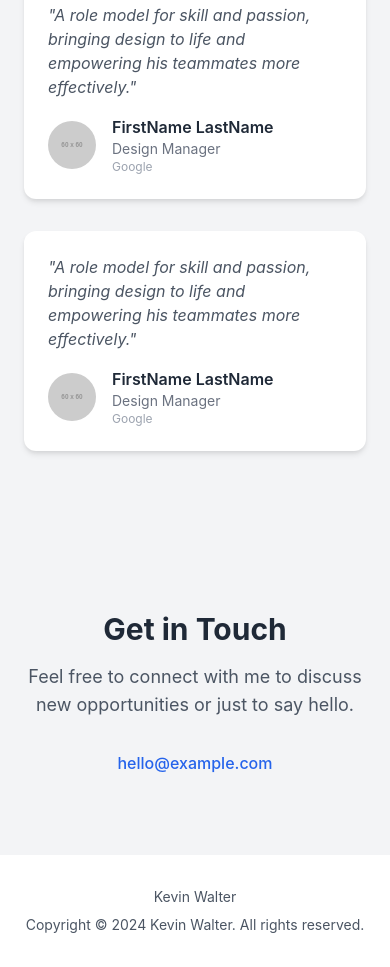
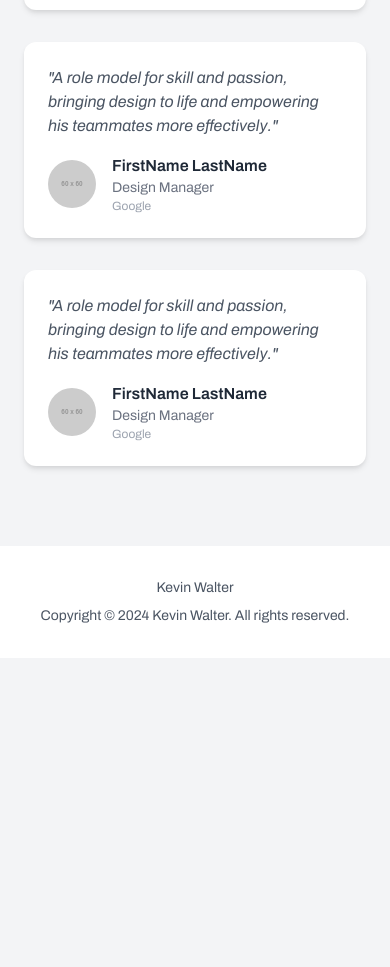
Before and after one commit to kevikramer/portfolio, a plain HTML site: page index.html in a window 390 px wide. Shown: the part 3166-4133 px from the top of the page. After the commit the page ends 3824 px from the top, so only its background shows below. Drawn offline with nearby package versions, Linux system fonts and the light colour scheme; placeholder pictures from the web are drawn by us.

Commit message:
Update index.html

```diff
--- a/index.html
+++ b/index.html
@@ -3,12 +3,21 @@
 <head>
     <meta charset="UTF-8">
     <meta name="viewport" content="width=device-width, initial-scale=1.0">
-    <title>Kevin Voller - Product Designer</title>
+    <title>Kevin Walter - UX Designer</title>
     <!-- Tailwind CSS CDN -->
     <script src="https://cdn.tailwindcss.com"></script>
+    <!-- Google Fonts - Archivo Black for headers -->
+    <link rel="preconnect" href="https://fonts.googleapis.com">
+    <link rel="preconnect" href="https://fonts.gstatic.com" crossorigin>
+    <link href="https://fonts.googleapis.com/css2?family=Archivo+Black&display=swap" rel="stylesheet">
+    <!-- Google Fonts - Archivo for body and labels -->
+    <link href="https://fonts.googleapis.com/css2?family=Archivo:ital,wght@0,100..900;1,100..900&display=swap" rel="stylesheet">
     <style>
         body {
-            font-family: 'Inter', sans-serif;
+            font-family: 'Archivo', sans-serif;
+        }
+        h1, h2, h3 {
+            font-family: 'Archivo Black', sans-serif;
         }
         /* Custom styling for cards to ensure consistent appearance and spacing */
         .card {
@@ -40,7 +49,6 @@
                 <a href="#about" class="hover:text-blue-600 transition-colors">About</a>
                 <a href="#work" class="hover:text-blue-600 transition-colors">Work</a>
                 <a href="#reviews" class="hover:text-blue-600 transition-colors">Reviews</a>
-                <a href="#contact" class="hover:text-blue-600 transition-colors">Contact</a>
             </div>
             <!-- Mobile Menu -->
             <button id="mobile-menu-button" class="md:hidden">
@@ -53,7 +61,6 @@
             <a href="#about" class="block py-2 px-6 hover:bg-gray-100">About</a>
             <a href="#work" class="block py-2 px-6 hover:bg-gray-100">Work</a>
             <a href="#reviews" class="block py-2 px-6 hover:bg-gray-100">Reviews</a>
-            <a href="#contact" class="block py-2 px-6 hover:bg-gray-100">Contact</a>
         </div>
     </header>
 
@@ -172,17 +179,6 @@
                 </div>
             </div>
         </section>
-
-        <!-- Contact Section - Placeholder, as it was not in the mockup -->
-        <section id="contact" class="container mx-auto px-6 py-20 md:py-32 text-center">
-            <h2 class="text-3xl font-bold mb-4">Get in Touch</h2>
-            <p class="text-lg text-gray-600 max-w-xl mx-auto">
-                Feel free to connect with me to discuss new opportunities or just to say hello.
-            </p>
-            <div class="mt-8">
-                <a href="mailto:hello@example.com" class="text-blue-600 font-medium hover:underline">hello@example.com</a>
-            </div>
-        </section>
     </main>
 
     <!-- Footer -->
```
